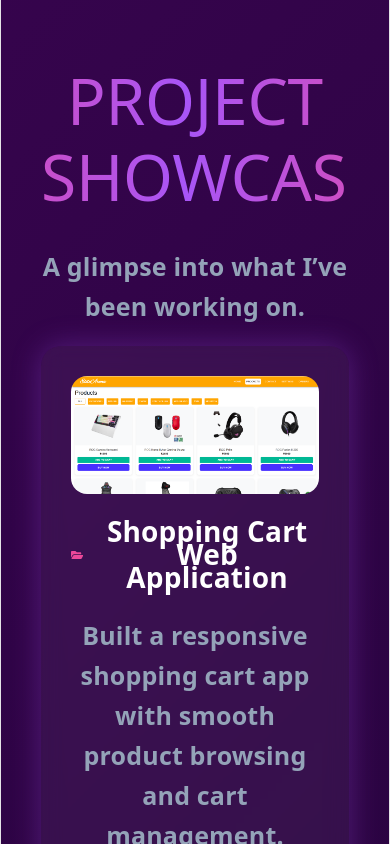
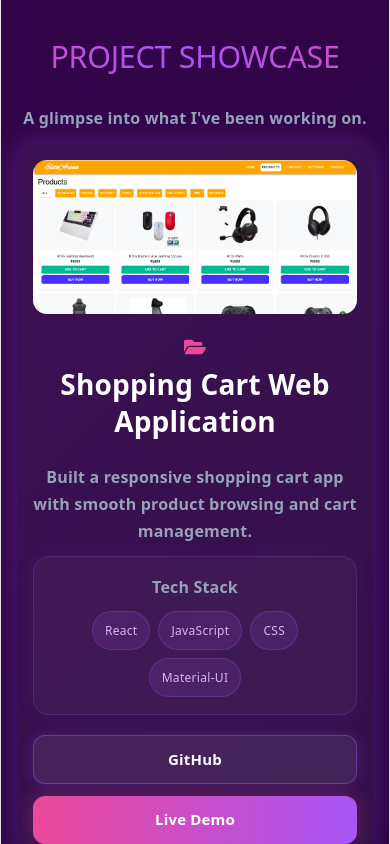
Before and after one commit to Kesavakumar10/Portfolio, a React (Vite) app: page / in a window 390 px wide. Shown: the part 2880-3724 px from the top of the page. Built offline with nearby package versions, Linux system fonts and the light colour scheme.

Commit message:
Make projects section responsive on mobile

```diff
--- a/src/components/Projects.jsx
+++ b/src/components/Projects.jsx
@@ -1,6 +1,4 @@
 import { motion } from "framer-motion";
-import { Swiper, SwiperSlide } from "swiper/react";
-import "swiper/css";
 import { FaFolderOpen } from "react-icons/fa";
 
 export default function Projects() {
@@ -9,19 +7,20 @@ export default function Projects() {
       title: "Shopping Cart Web Application",
       img: "/WebCart.png",
       github: "#",
-      live: "#",
-      description: "Built a responsive shopping cart app with smooth product browsing and cart management.",
-      tech: ["React", "JavaScript", "CSS", "Material-UI"]
+      live: "https://elitecart1.netlify.app/",
+      description:
+        "Built a responsive shopping cart app with smooth product browsing and cart management.",
+      tech: ["React", "JavaScript", "CSS", "Material-UI"],
     },
     {
       title: "Lead Management CRM",
       img: "/CRM.png",
       github: "#",
       live: "#",
-      description: "Developed a CRM dashboard to manage leads and streamline customer follow-ups.",
-      tech: ["React", "Node.js", "MongoDB"]
-
-    }
+      description:
+        "Developed a CRM dashboard to manage leads and streamline customer follow-ups.",
+      tech: ["React", "Node.js", "MongoDB"],
+    },
   ];
 
   return (
@@ -35,9 +34,7 @@ export default function Projects() {
       <div style={{ textAlign: "center" }}>
         <h2 className="projects-heading">PROJECT SHOWCASE</h2>
         {/* <p className="heading-line"></p> */}
-    <p className="projects-subtext">
-      A glimpse into what I’ve been working on.
-    </p>
+        <p className="projects-subtext">A glimpse into what I've been working on.</p>
       </div>
 
       <div className="projects-container">
@@ -57,9 +54,8 @@ export default function Projects() {
               {project.title}
             </h3>
 
-        <p className="project-description">
-          {project.description}
-        </p>
+            <p className="project-description">{project.description}</p>
+
             <div className="project-tech-section">
               <p className="tech-heading">Tech Stack</p>
               <div className="project-tech">
@@ -70,6 +66,7 @@ export default function Projects() {
                 ))}
               </div>
             </div>
+
             <div className="project-buttons">
               <a href={project.github} className="project-btn github-btn">
                 GitHub
--- a/src/styles/global.css
+++ b/src/styles/global.css
@@ -351,6 +351,10 @@ p {
   gap: 50px;
 }
 
+.projects-subtext {
+  max-width: 720px;
+}
+
 .project-card {
   width: 100%;
   padding: 30px;
@@ -414,6 +418,10 @@ p {
   color: #94a3b8;
   margin: auto;
   padding-top: 5px;
+}
+
+.project-description {
+  max-width: 760px;
 }
 
 .project-title {
@@ -526,6 +534,137 @@ p {
 .live-btn:hover {
   transform: translateY(-3px) scale(1.05);
   box-shadow: 0 0 30px rgba(236, 72, 153, 0.5);
+}
+
+@media (max-width: 1024px) {
+  #projects {
+    padding: 72px 28px;
+  }
+
+  .projects-container {
+    gap: 36px;
+  }
+
+  .project-card {
+    padding: 24px;
+  }
+
+  #projects h2 {
+    font-size: 3rem;
+  }
+
+  #projects p {
+    font-size: 20px;
+  }
+
+  .project-title {
+    font-size: 24px;
+    gap: 10px;
+  }
+}
+
+@media (max-width: 768px) {
+  #projects {
+    padding: 64px 20px;
+  }
+
+  .projects-container {
+    gap: 28px;
+  }
+
+  .project-card {
+    padding: 20px;
+    border-radius: 18px;
+  }
+
+  .project-card img {
+    border-radius: 14px;
+  }
+
+  #projects h2 {
+    font-size: 2.35rem;
+  }
+
+  #projects p {
+    font-size: 18px;
+  }
+
+  .project-title {
+    flex-wrap: wrap;
+    font-size: 22px;
+    line-height: 1.3;
+  }
+
+  .project-icon {
+    font-size: 22px;
+  }
+
+  .tech-heading {
+    font-size: 16px;
+  }
+
+  .project-btn {
+    width: 100%;
+    padding: 13px 20px;
+  }
+}
+
+@media (max-width: 480px) {
+  #projects {
+    padding: 56px 16px;
+  }
+
+  #projects h2 {
+    font-size: 1.9rem;
+  }
+
+  #projects p {
+    font-size: 16px;
+    line-height: 1.7;
+  }
+
+  .projects-subtext,
+  .project-description {
+    max-width: 100%;
+  }
+
+  .project-card {
+    padding: 16px;
+    margin-top: 12px;
+    border-radius: 16px;
+  }
+
+  .project-card img {
+    margin-bottom: 16px;
+  }
+
+  .project-title {
+    font-size: 20px;
+    gap: 8px;
+    margin-bottom: 16px;
+  }
+
+  .project-tech-section {
+    padding: 12px;
+  }
+
+  .project-buttons {
+    gap: 12px;
+  }
+
+  .project-btn {
+    font-size: 15px;
+    padding: 12px 18px;
+  }
+
+  .project-tech {
+    gap: 8px;
+  }
+
+  .tech-pill {
+    font-size: 12px;
+    padding: 7px 12px;
+  }
 }
 /* SKILLS */
 .skill {
```
Lines whose indentation alone changed are shown as unchanged.
